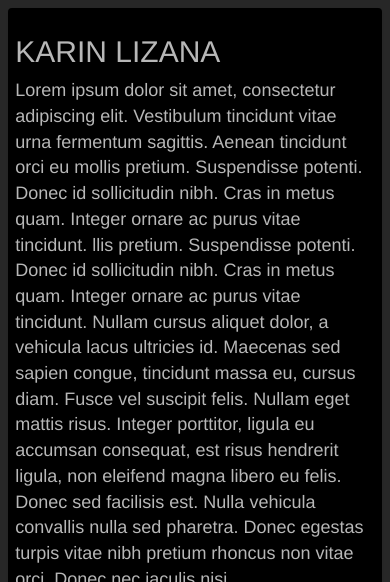
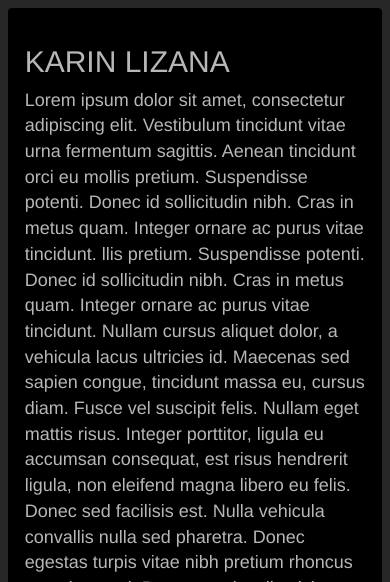
Before and after one commit to klizana/klizana.github.io, a Jekyll site: the page built from index.html, in a window 390 px wide. Shown: the top 582 px of the page. Built offline with Jekyll 4.4.1, drawn with Linux system fonts in a browser that asks for light colours; nearby versions of some CDN libraries; a script that is not in the unit is left out; grey boxes are pictures that could not be loaded.

Commit message:
Media queries and styles for correct display in ipad and iphone

```diff
--- a/css/style.css
+++ b/css/style.css
@@ -29,7 +29,7 @@
 .box-style{
     background-color:#000000;
     border:none;
-    padding-top:auto;
+    padding-top:none;
     padding-right:5%;
     padding-bottom:auto;
     padding-left:5%;
@@ -66,7 +66,7 @@
 
 .thumbnail{
     border:none;
-    padding-top:5%;
+    padding-bottom:5%;
 }
 
 .content-box{
@@ -79,13 +79,13 @@
     color: #a7b9ca;
 }
 
-.a-title {
-    color: #b7b7b7;
-}
-
 a:focus, a:hover {
     color:#8594a1;
     text-decoration: none;
+}
+
+.a-title {
+    color: #b7b7b7;
 }
 
 .paginator {
@@ -94,7 +94,6 @@
     padding-right:3%;
     padding-left:3%;
 }
-
 
 h1, h2, h3, h4, h5 {
     font-style: normal;
@@ -106,3 +105,50 @@
     padding-left:2%;
     padding-right:2%;
 }
+
+/* Media Querys*/
+
+/* Large desktops and laptops */
+@media (min-width: 1200px) {
+
+}
+
+/* Landscape tablets and medium desktops */
+@media (min-width: 992px) and (max-width: 1199px) {
+
+    [class*="col-"] {
+        width: 100%;
+    }
+
+    .content-box{
+        padding:4.5%;
+        margin-bottom:2.5%;
+    }
+}
+
+/* Portrait tablets and small desktops */
+@media (min-width: 768px) and (max-width: 991px) {
+    [class*="col-"] {
+        width: 100%;
+    }
+
+    .content-box{
+        padding:4.5%;
+        margin-bottom:2.5%;
+    }
+
+}
+
+/* Landscape phones and portrait tablets */
+@media (max-width: 767px) {
+
+    .content-box{
+        padding:4.5%;
+        margin-bottom:4.5%;
+    }
+}
+
+/* Portrait phones and smaller */
+@media (max-width: 480px) {
+
+}
--- a/index.html
+++ b/index.html
@@ -9,22 +9,22 @@
                     <h2>KARIN LIZANA</h2>
                     <p>Lorem ipsum dolor sit amet, consectetur adipiscing elit. Vestibulum tincidunt vitae urna fermentum sagittis. Aenean tincidunt orci eu mollis pretium. Suspendisse potenti. Donec id sollicitudin nibh. Cras in metus quam. Integer ornare ac purus vitae tincidunt. llis pretium. Suspendisse potenti. Donec id sollicitudin nibh. Cras in metus quam. Integer ornare ac purus vitae tincidunt. Nullam cursus aliquet dolor, a vehicula lacus ultricies id. Maecenas sed sapien congue, tincidunt massa eu, cursus diam. Fusce vel suscipit felis. Nullam eget mattis risus. Integer porttitor, ligula eu accumsan consequat, est risus hendrerit ligula, non eleifend magna libero eu felis. Donec sed facilisis est. Nulla vehicula convallis nulla sed pharetra. Donec egestas turpis vitae nibh pretium rhoncus non vitae orci. Donec nec iaculis nisi. </p>
                 </div>
-                <div class="col-sm-6 col-md-8" align="center">
-                    <a data-flickr-embed="true"  href="https://www.flickr.com/photos/klizana/albums/72157662990656305" title="WebPage"><img src="https://farm6.staticflickr.com/5765/23702730649_606c7e07f6_b.jpg" width="1024" height="683" alt="WebPage"></a><script async src="//embedr.flickr.com/assets/client-code.js" charset="utf-8"></script>
+                <div class="col-sm-6 col-md-8">
+                    <img src="https://farm6.staticflickr.com/5765/23702730649_606c7e07f6_b.jpg" class="img-fluid" alt="WebPage">
                 </div>
             </div>
         </div>
         <div class="row">
             <div class="col-sm-4 col-md-4">
                 <div class="thumbnail box-style">
-                    <a href="http://klizana.myportfolio.com"><img src="https://farm6.staticflickr.com/5773/22834672584_497dbc9f33.jpg" alt="Cristian Lizana." class="img-fluid"></a>
                     <h3><a href="http://klizana.myportfolio.com">Photography Portfolio</a></h3>
+                    <a href="http://klizana.myportfolio.com"><img src="https://farm6.staticflickr.com/5802/23463022555_673d79a6ed_b.jpg" alt="Cristian Lizana." class="img-fluid"></a>
                 </div>
             </div>
             <div class="col-sm-4 col-md-4">
                 <div class="thumbnail box-style">
-                    <a href="/blog/index.html"><img src="https://farm6.staticflickr.com/5661/23769635796_d775a059a6.jpg" class="img-fluid" alt="Macbook Unibody"></a>
                     <h3><a href="/blog/index.html">Blog</a></h3>
+                    <a href="/blog/index.html"><img src="https://farm6.staticflickr.com/5661/23769635796_d775a059a6_b.jpg" class="img-fluid" alt="Macbook Unibody"></a>
                 </div>
             </div>
             <div class="col-sm-4 col-md-4">
```
